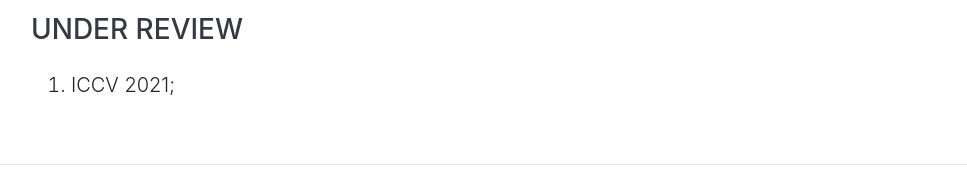
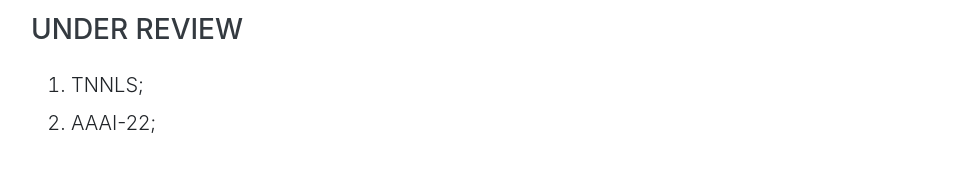
Before and after one commit to talent-pdf/Zhen-Zohn-WANG.github.io, a website with bundled scripts: page index.html in a window 1280 px wide. Shown: the part 1728-1916 px from the top of the page, without its empty margins (289-1256 px from the left). Built offline with nearby package versions, Linux system fonts and the light colour scheme; a web font is replaced by a local one.

Commit message:
Update index.html

```diff
--- a/index.html
+++ b/index.html
@@ -72,7 +72,7 @@
 
         <h4 class="mb-4">News</h4>
         <ul>
-          <li class="lead mb-2"> One paper on few-shot learning was accepted to AAAI-21</a></li>
+          <li class="lead mb-2"> One paper on continual learning was accepted to ICML2021 Workshop</a></li>
         </ul>
         <br \>
 
@@ -116,7 +116,8 @@
         <br \>
         <h3 class="mb-4">Under Review</h3>
         <ol>
-          <li class="lead mb-2"> ICCV 2021;</li>
+          <li class="lead mb-2"> TNNLS;</li>
+          <li class="lead mb-2"> AAAI-22;</li>
         </ol>
         </div>
     </section>
```
